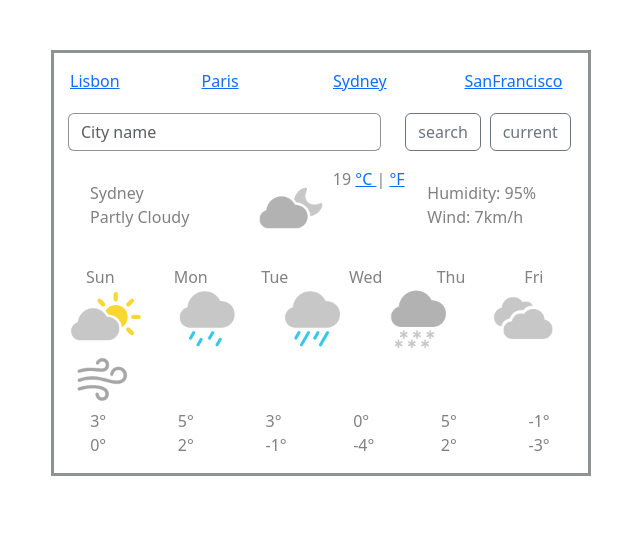
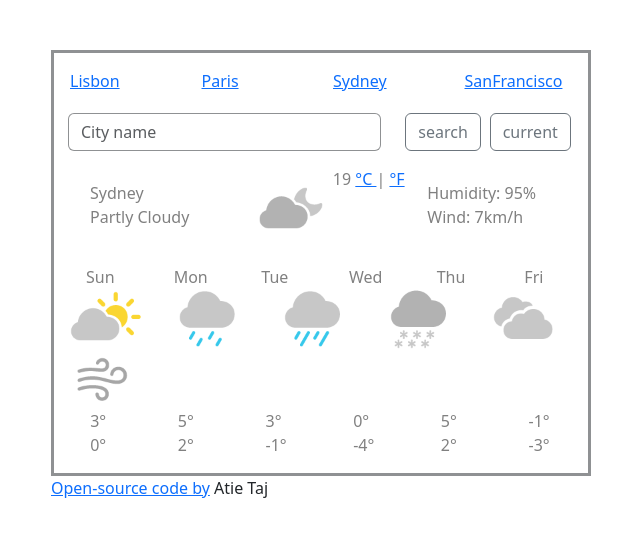
Before and after one commit to atiTaj/Shecode-GitHub-homeWork, a plain HTML site: page index.html in a window 1280 px wide. Shown: the whole page, without its empty margins (319-959 px from the left). Drawn offline with nearby package versions, Linux system fonts and the light colour scheme.

Commit message:
add link to git

```diff
--- a/index.html
+++ b/index.html
@@ -16,6 +16,7 @@
   </head>
   <body>
     <div class="container body-style">
+      <div>
         <div class="border p-3 border-dark border-opacity-50 border-3">
           <div class="row m-r-5">
             <div class="col">
@@ -120,5 +121,12 @@
         </div>
         <script src="src/index.js"></script>
       </div>
+      <a
+        href="https://github.com/atiTaj/Shecode-GitHub-homeWork"
+        target="_blank"
+        >Open-source code by</a
+      >
+      Atie Taj
+    </div>
   </body>
 </html>
```
Lines whose indentation alone changed are shown as unchanged.
